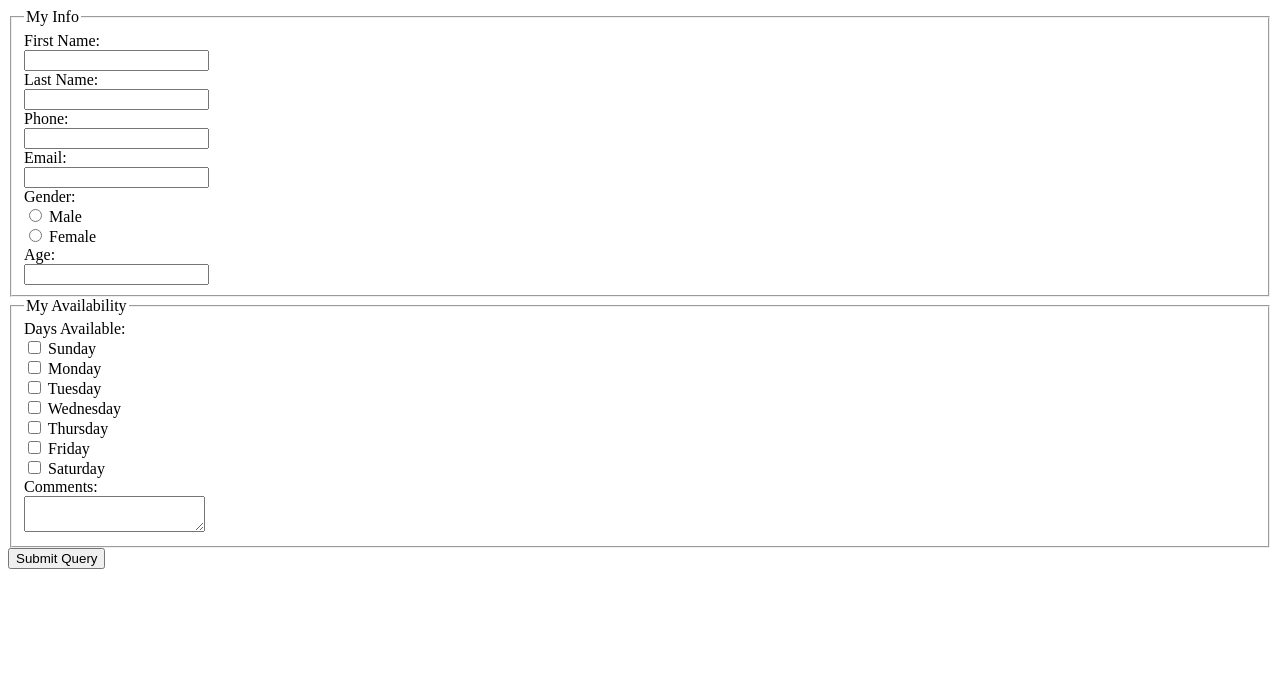
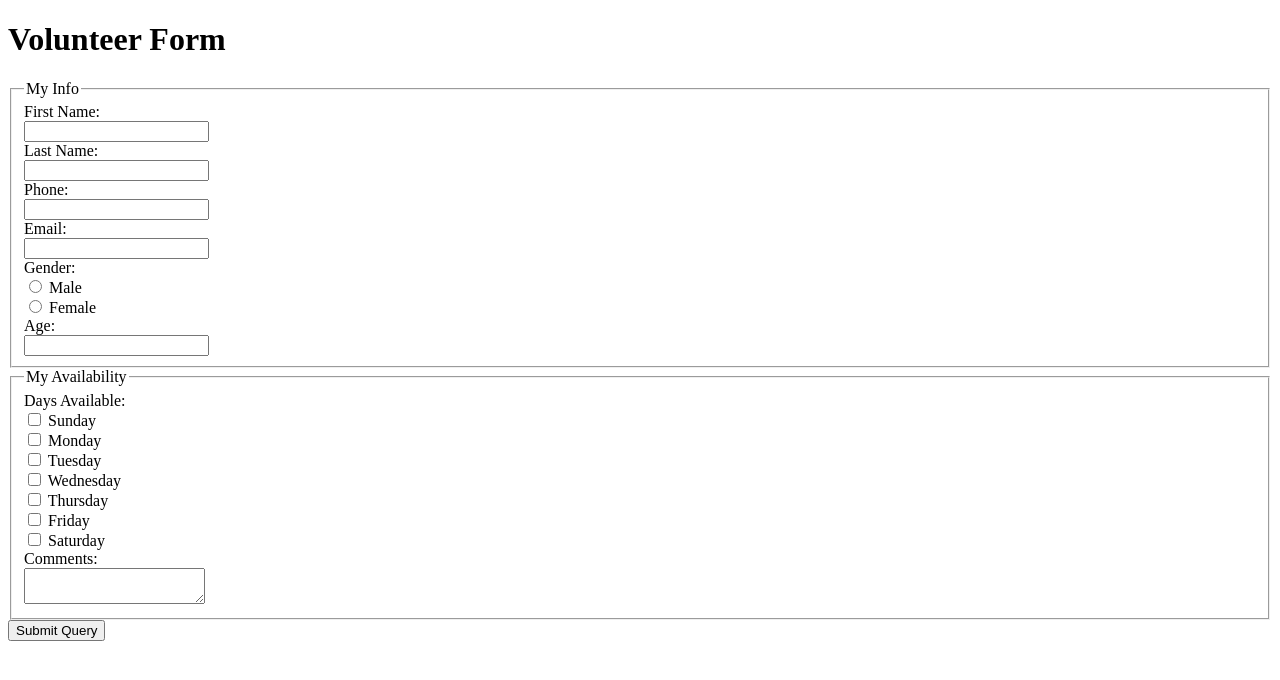
Before and after one commit to azki4/lab5, a plain HTML site: page index.html in a window 1280 px wide. Drawn offline with Linux system fonts and the light colour scheme.

Commit message:
correcting mistakes

```diff
--- a/index.html
+++ b/index.html
@@ -5,6 +5,7 @@
   <title>Volunteer Form</title>
 </head>
 <body>
+  <h1>Volunteer Form</h1>
   <form action="http://bloomingdale.sat.iit.edu/kriedan/lab3formscript.php" method="POST">
     <fieldset>
       <legend>My Info</legend>
```
Lines whose indentation alone changed are shown as unchanged.
